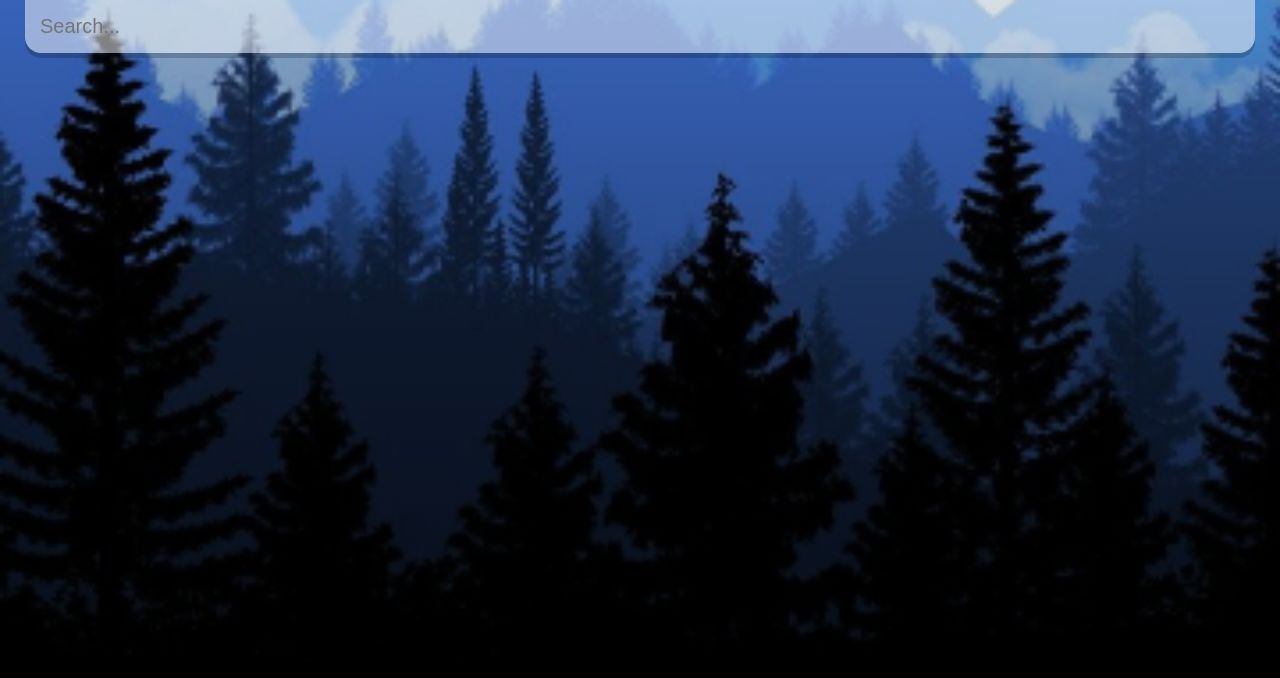
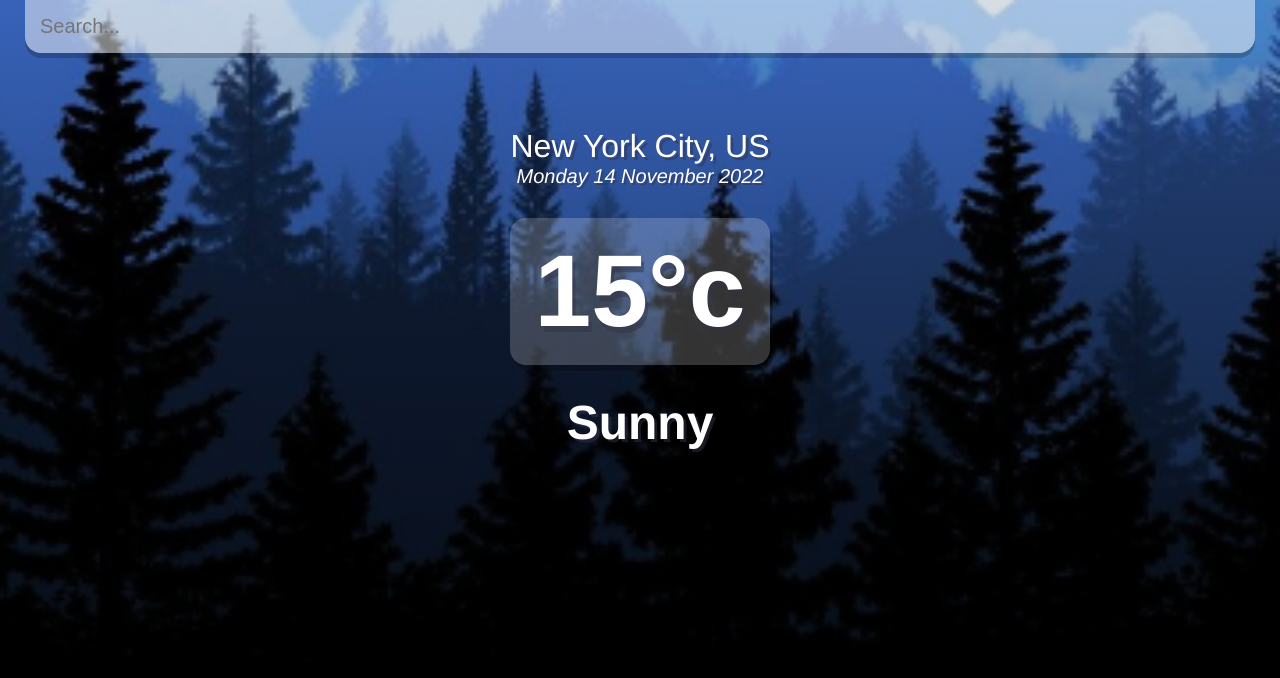
Before and after one commit to Quantumminded/WeatherApp-React, a React (Create React App) app: page / in a window 1280 px wide. Shown: the top 678 px of the page. Built offline with nearby package versions, Linux system fonts and the light colour scheme.

Commit message:
styled all data displayed

```diff
--- a/src/App.js
+++ b/src/App.js
@@ -1,14 +1,25 @@
-import React, { useState } from 'react'
+import React, { useState } from 'react';
+
+const api = {
+  key: "6cbae67f2f27d83ccede5cf2d7de4f00",
+  base: "http://api.openweathermap.org/data/2.5/"
+}
 
 
 function App() {
 
-  const api = {
-    key: "6cbae67f2f27d83ccede5cf2d7de4f00",
-    base: "http://api.openweathermap.org/data/2.5/"
-  }
+  const dateBuilder = (d) => {
+    let months = ["January", "February", "March", "April", "May", "June", "July", "August", "September", "October", "November", "December"];
+    let days = ["Sunday", "Monday", "Tuesday", "Wednesday", "Thursday", "Friday", "Saturday"];
 
 
+    let day = days[d.getDay()]
+    let date = d.getDate();
+    let month = months[d.getMonth()];
+    let year = d.getFullYear();
+
+    return `${day} ${date} ${month} ${year}`
+  }
 
 
   return (
@@ -21,6 +32,16 @@ function App() {
              placeholder='Search...'>
           </input>
         </div>
+        <div className='location-box'>
+          <div className='location'>New York City, US</div>
+          <div className='date'>{dateBuilder(new Date())}</div>
+        </div>
+        <div className='weather-box'>
+          <div className='temp'>
+            15°c
+          </div>
+          <div className='weather'>Sunny</div>
+        </div>
       </main>
     </div>
   )
--- a/src/index.css
+++ b/src/index.css
@@ -55,3 +55,50 @@ main {
 .search-box .search-bar:focus {
   background-color: rgba(255, 255, 255, 0.75);
 }
+
+
+.location-box .location {
+  color: #FFF;
+  font-size: 32px;
+  font-weight: 500;
+  text-align: center;
+  text-shadow: 3px 3px rgba(50, 50, 70, 0.5);
+}
+
+.location-box .date {
+  color: #FFF;
+  font-size: 20px;
+  font-weight: 300;
+  font-style: italic;
+  text-align: center;
+  text-shadow: 2px 2px rgba(50, 50, 70, 0.5);
+}
+
+.weather-box {
+  text-align: center;
+}
+
+.weather-box .temp {
+  position: relative;
+  display: inline-block;
+  margin: 30px auto;
+  background-color: rgba(255, 255, 255, 0.2);
+  border-radius: 16px;
+
+  padding: 15px 25px;
+
+  color: #FFF;
+  font-size: 102px;
+  font-weight: 900;
+
+  text-shadow: 3px 6px rgba(50, 50, 70, 0.5);
+  text-align: center;
+  box-shadow: 3px 6px rgba(0, 0, 0, 0.2);
+}
+
+.weather-box .weather {
+  color: #FFF;
+  font-size: 48px;
+  font-weight: 700;
+  text-shadow: 3px 3px rgba(50, 50, 70, 0.5);
+}
```
